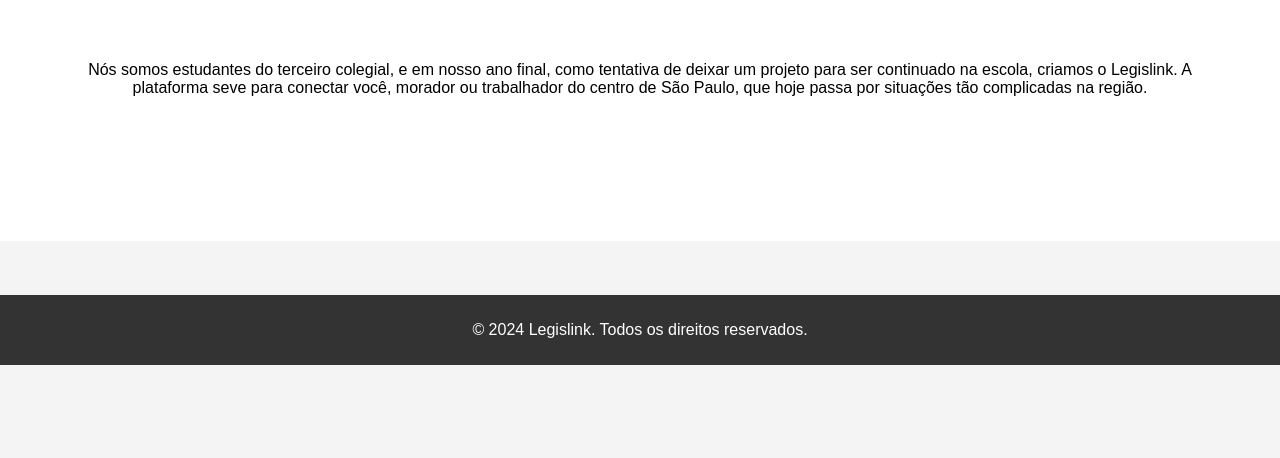
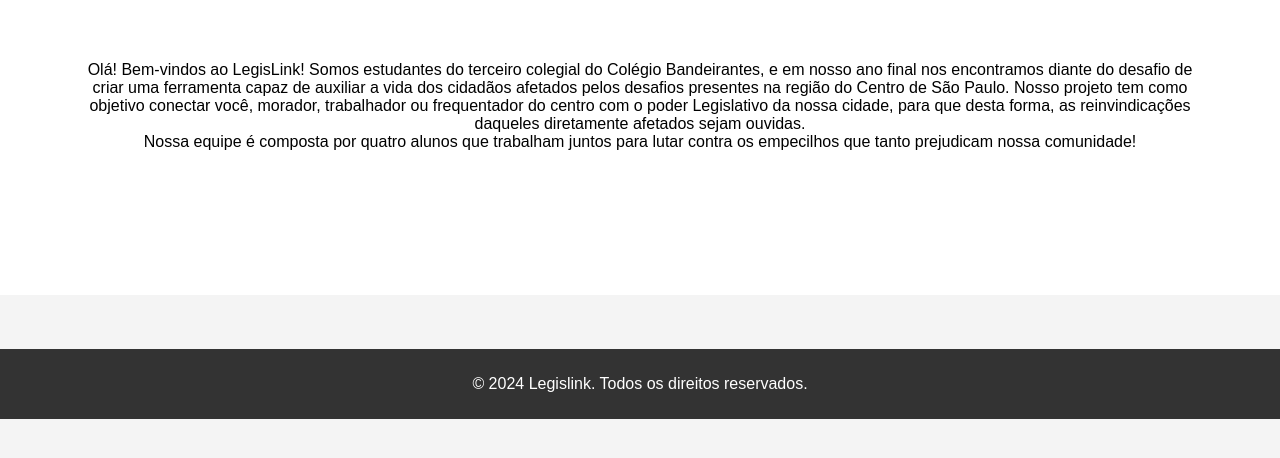
Before and after one commit to Balde-Baile/LegisLink-Node.js, a website: page public/sobre-nos.html in a window 1280 px wide. Shown: the part 134-592 px from the top of the page. Drawn offline with Linux system fonts and the light colour scheme.

Commit message:
Update sobre-nos.html

```diff
--- a/public/sobre-nos.html
+++ b/public/sobre-nos.html
@@ -20,10 +20,17 @@
 
     <section class="interno">
         <h2>Sobre Nós</h2>
-        <p>Nós somos estudantes do terceiro colegial, e em nosso ano final, como tentativa de deixar
-            um projeto para ser continuado na escola, criamos o Legislink. A plataforma seve para conectar
-            você, morador ou trabalhador do centro de São Paulo, que hoje passa por situações tão complicadas
-            na região.
+        <p>
+            Olá! Bem-vindos ao LegisLink! Somos estudantes do terceiro colegial do
+            Colégio Bandeirantes, e em nosso ano final nos encontramos diante do desafio
+            de criar uma ferramenta capaz de auxiliar a vida dos cidadãos afetados pelos
+            desafios presentes na região do Centro de São Paulo. Nosso projeto tem como
+            objetivo conectar você, morador, trabalhador ou frequentador do centro com o
+            poder Legislativo da nossa cidade, para que desta forma, as reinvindicações
+            daqueles diretamente afetados sejam ouvidas.
+            <br>
+            Nossa equipe é composta por quatro alunos que trabalham juntos para lutar
+            contra os empecilhos que tanto prejudicam nossa comunidade!
         </p>
     </section>
 
```
